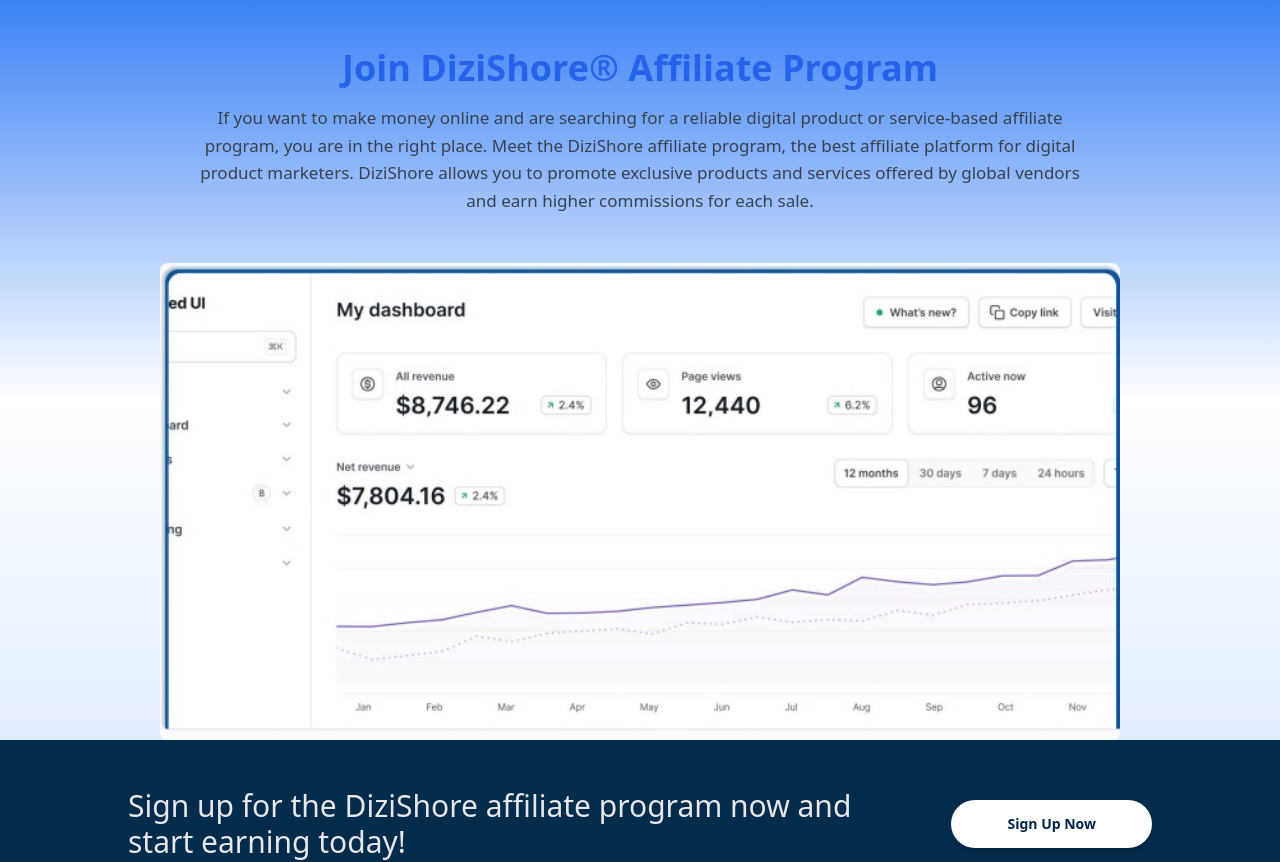
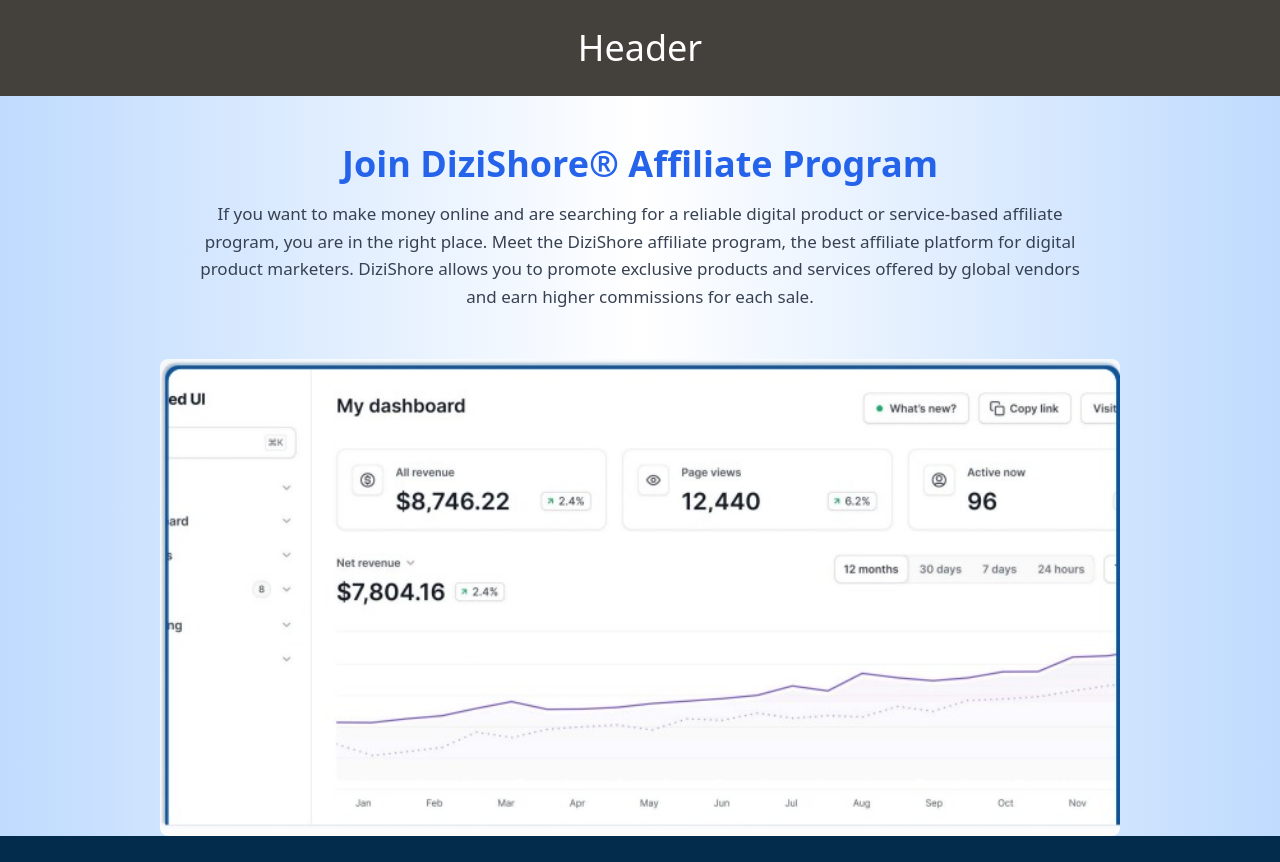
Before and after one commit to Mohiuddin2/dizishore, a Next.js app: page / in a window 1280 px wide. Shown: the top 862 px of the page. Built offline with nearby package versions, Linux system fonts and the light colour scheme.

Commit message:
added footer

```diff
--- a/app/layout.tsx
+++ b/app/layout.tsx
@@ -2,7 +2,8 @@
 
 import { Inter } from "next/font/google";
 import "./globals.css";
-import Nav from "../components/nav/nav";
+import Header from "../components/Header_Footer/Header";
+import Footer from "../components/Header_Footer/Footer";
 
 
 const inter = Inter({ subsets: ['latin'] })
@@ -21,8 +22,9 @@
     <html lang="en">
       <body className={`${inter.variable} font-sans antialiased `}>
         <div>
-        <Nav/>
+        <Header/>
         {children}
+        <Footer/>
         </div>
       </body>
     </html>
--- /dev/null
+++ b/components/Header_Footer/Footer.tsx
@@ -0,0 +1,10 @@
+
+const Footer = () => {
+  return (
+    <div className="bg-stone-700 flex items-center justify-center h-24">
+      <h1 className="text-4xl text-white text center">Footer</h1>
+    </div>
+  );
+}
+
+export default Footer;
--- /dev/null
+++ b/components/Header_Footer/Header.tsx
@@ -0,0 +1,11 @@
+
+
+const Header = () => {
+  return (
+    <div className="bg-stone-700 flex items-center justify-center h-24">
+      <h1 className="text-4xl text-white text center">Header</h1>
+    </div>
+  );
+}
+
+export default Header;
--- a/components/Home/Dashboard.tsx
+++ b/components/Home/Dashboard.tsx
@@ -10,6 +10,7 @@
         width={500}
         height={300}
         className="w-3/4 rounded-lg"
+        unoptimized
       />
     </section>
   );
--- a/components/Home/Heading.tsx
+++ b/components/Home/Heading.tsx
@@ -1,6 +1,6 @@
 const Heading = () => {
   return (
-    <section className="  text-center px-4 py-12 ">
+    <section className="  text-center px-4 py-12">
     <div className="max-w-4xl mx-auto">
       <h1 className="text-3xl md:text-4xl font-bold text-blue-600">
         Join DiziShore® Affiliate Program
--- a/components/Home/Landing.tsx
+++ b/components/Home/Landing.tsx
@@ -9,7 +9,7 @@
 
 const Landing = () => {
   return (
-    <div className="bg-gradient-to-b from-blue-500 via-white to-blue-100 absolute inset-0 h-full w-full z-0">
+    <div className="bg-gradient-to-r from-blue-200 via-white to-blue-200">
       <Heading/>
       <Dashboard/>
       <AffiliateCTA/>
--- a/components/nav/nav.tsx
+++ /dev/null
@@ -1,11 +0,0 @@
-
-
-const Nav = () => {
-  return (
-    <div className="bg-white h-24">
-      <h1>NavBar</h1>
-    </div>
-  );
-}
-
-export default Nav;
```
